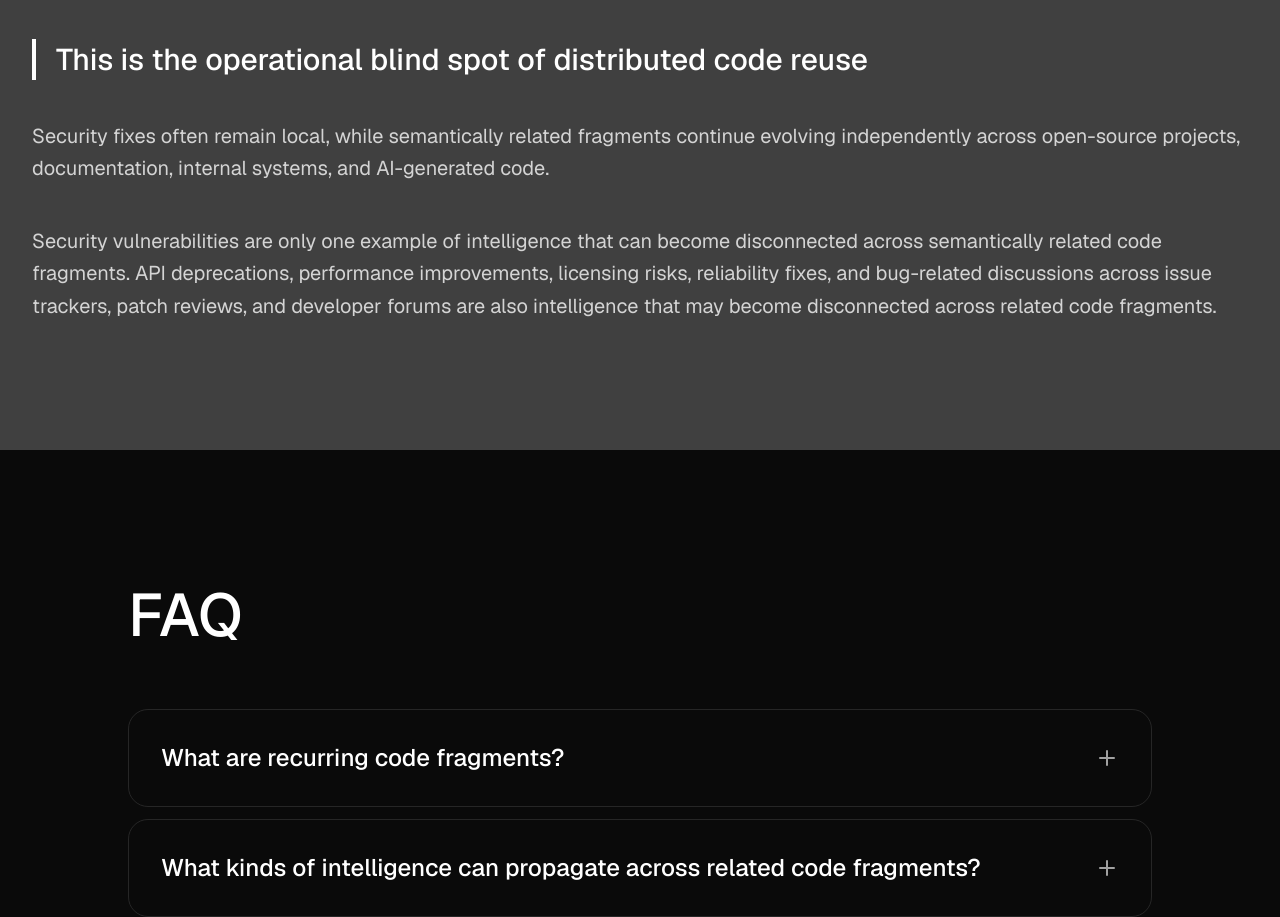
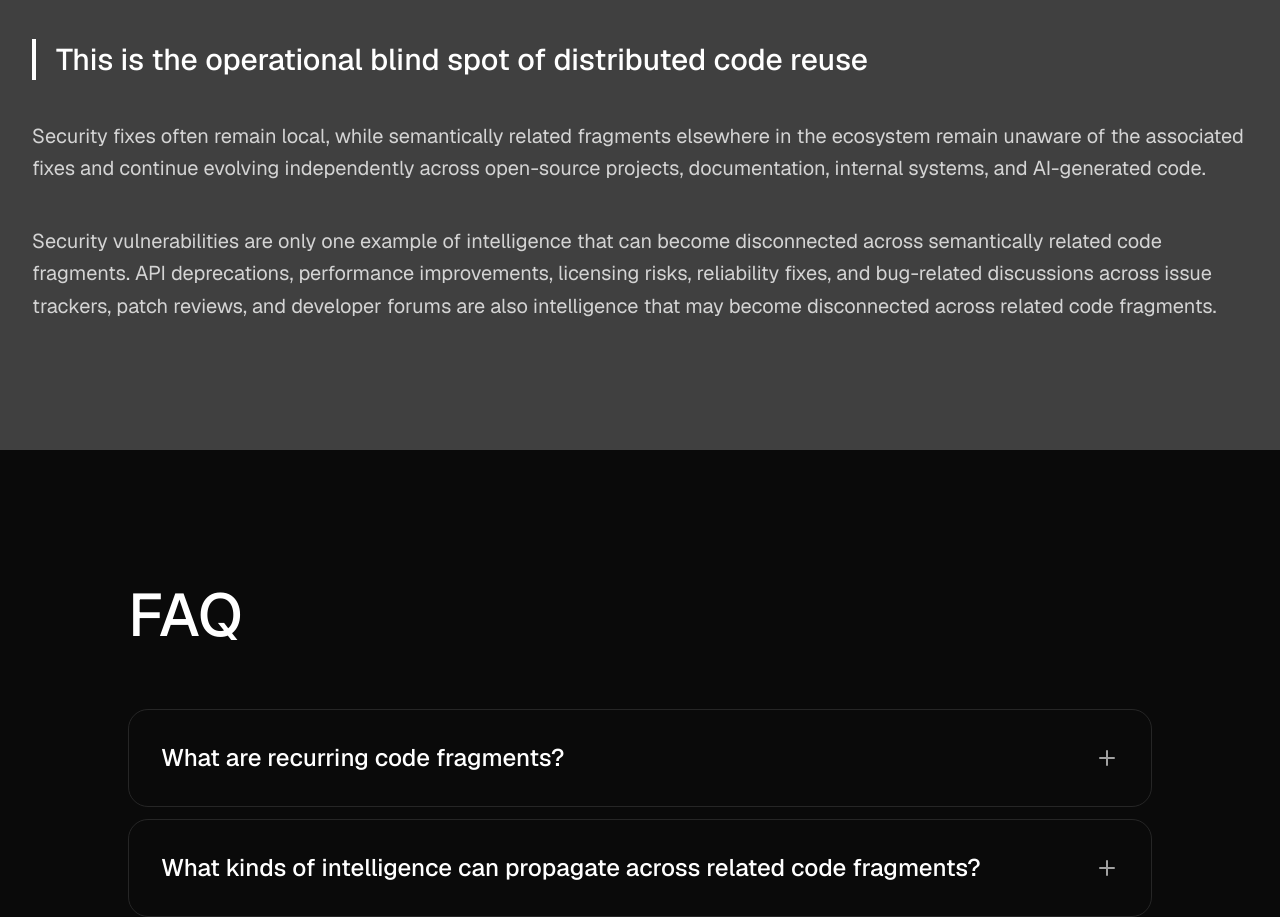
Before and after one commit to Alfusainey/fragmentiq-website, a Next.js app: page / in a window 1280 px wide. Shown: the part 2120-3037 px from the top of the page. Built offline with nearby package versions, Linux system fonts and the light colour scheme; a web font is replaced by a local one.

Commit message:
improve wording in paragraph
Signed-off-by: Alfusainey Jallow <alf.jallow@gmail.com>

```diff
--- a/components/fragmented-knowledge.tsx
+++ b/components/fragmented-knowledge.tsx
@@ -57,8 +57,7 @@ In 2026, Claude Mythos rediscovered and fixed the vulnerability in FreeBSD, near
               This is the operational blind spot of distributed code reuse
           </p>
             <p className="text-base leading-relaxed text-neutral-300 sm:text-xl sm:leading-loose md:text-xl md:leading-relaxed">
-              Security fixes often remain local, while semantically related fragments continue evolving independently across open-source projects, documentation, internal systems, and AI-generated code.
-
+              Security fixes often remain local, while semantically related fragments elsewhere in the ecosystem remain unaware of the associated fixes and continue evolving independently across open-source projects, documentation, internal systems, and AI-generated code.
             </p>
             <p className="text-base leading-relaxed text-neutral-300 sm:text-xl sm:leading-loose md:text-xl md:leading-relaxed">
               Security vulnerabilities are only one example of intelligence that can become disconnected across semantically related code fragments.
```
